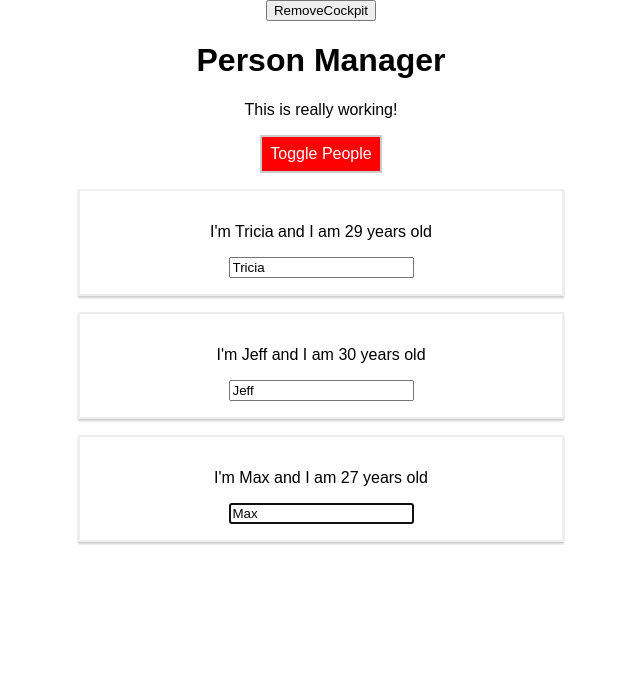
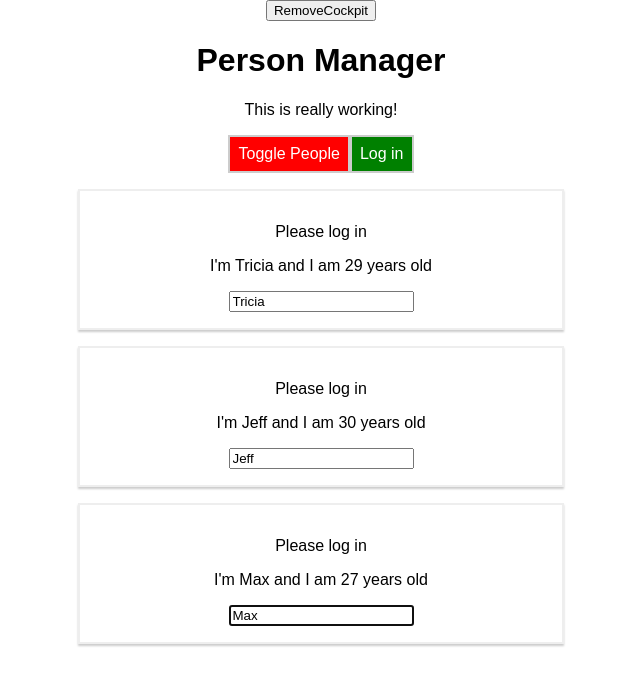
Before and after one commit to Triblo/my-react, a React app: page / in a window 1280 px wide. Shown: the top 686 px of the page, without its empty margins (319-959 px from the left). Built offline with nearby package versions, Linux system fonts and the light colour scheme.

Commit message:
adding authentication/login

```diff
--- a/src/components/Cockpit/Cockpit.js
+++ b/src/components/Cockpit/Cockpit.js
@@ -45,6 +45,7 @@
         className={btnClass}
         onClick={props.clicked}>Toggle People
       </button>
+      <button onClick={props.login}>Log in</button>
     </div>
   );
 };
--- a/src/components/Persons/Person/Person.js
+++ b/src/components/Persons/Person/Person.js
@@ -19,6 +19,7 @@
     console.log('[Person.js] rendering...');
     return (
       <Aux>
+        {this.props.isAuth ? <p>Authenticated!</p> : <p>Please log in</p>}
         <p key="i1" onClick={this.props.click}>
           I'm {this.props.name} and I am {this.props.age} years old
         </p>
--- a/src/components/Persons/Persons.js
+++ b/src/components/Persons/Persons.js
@@ -44,6 +44,7 @@
           age={person.age}
           key={person.id}
           changed={(event) => this.props.changed(event, person.id)}
+          isAuth={this.props.isAuthenticated}
         />
       );
     });
--- a/src/containers/App.js
+++ b/src/containers/App.js
@@ -19,7 +19,8 @@
     ],
     showPersons: false,
     showCockpit: true,
-    changeCounter: 0
+    changeCounter: 0,
+    authenticated: false
   }
 
   static getDerivedStateFromProps(props, state) {
@@ -73,15 +74,22 @@
     this.setState({showPersons: !doesShow});
   }
 
+  loginHandler = () => {
+    this.setState({authenticated: true});
+  };
+
   render() {
     console.log('[App.js] render');
   let persons = null;
 
   if (this.state.showPersons) {
-    persons = <Persons
-      persons={this.state.persons}
-      clicked={this.deletePersonHandler}
-      changed={this.nameChangedHandler} />;
+    persons =
+      <Persons
+        persons={this.state.persons}
+        clicked={this.deletePersonHandler}
+        changed={this.nameChangedHandler}
+        isAthenticated={this.state.authenticated}
+      />;
   }
 
   return (
@@ -97,7 +105,9 @@
         title={this.props.appTitle}
         showPersons={this.state.showPersons}
         personsLength={this.state.persons.length}
-        clicked={this.togglePersonsHandler} />
+        clicked={this.togglePersonsHandler}
+        login={this.loginHandler}
+        />
       ) : null }
       {persons}
     </Aux>
```
